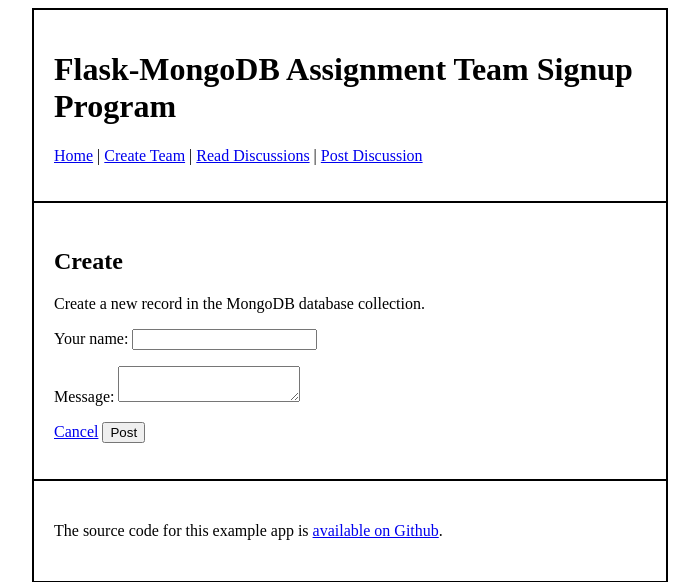
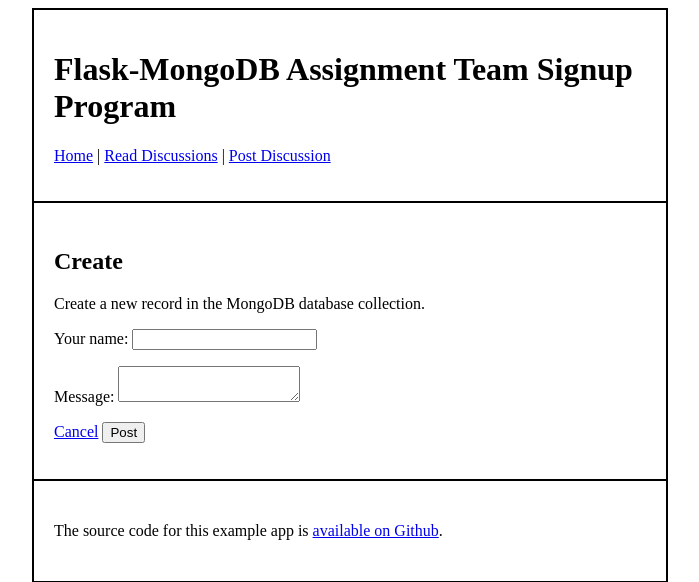
Before and after one commit to ianhuxx/web-app-assignment, a Flask app: page /create in a window 1280 px wide. Shown: the top 582 px of the page, without its empty margins (290-989 px from the left). Run offline with Flask 2, Linux system fonts and the light colour scheme; parts of the project's set-up code (start-up, migrations or seed data) failed here and were passed over.

Commit message:
啊啊、、

```diff
--- a/templates/base.html
+++ b/templates/base.html
@@ -13,7 +13,6 @@
         <h1>Flask-MongoDB Assignment Team Signup Program</h1>
         <p>
           <a href="{{ url_for('home')}}">Home</a> |
-          <a href="{{ url_for('create_team')}}">Create Team</a> |
           <a href="{{ url_for('read')}}">Read Discussions</a> |
           <a href="{{ url_for('create')}}">Post Discussion</a>
         </p>
```
